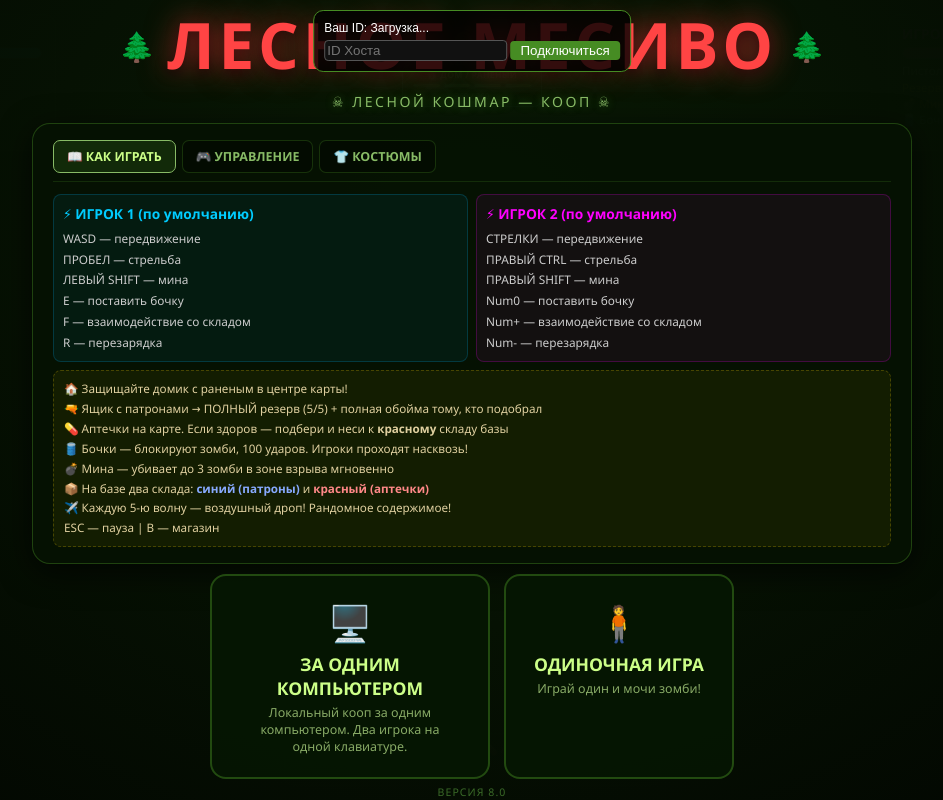
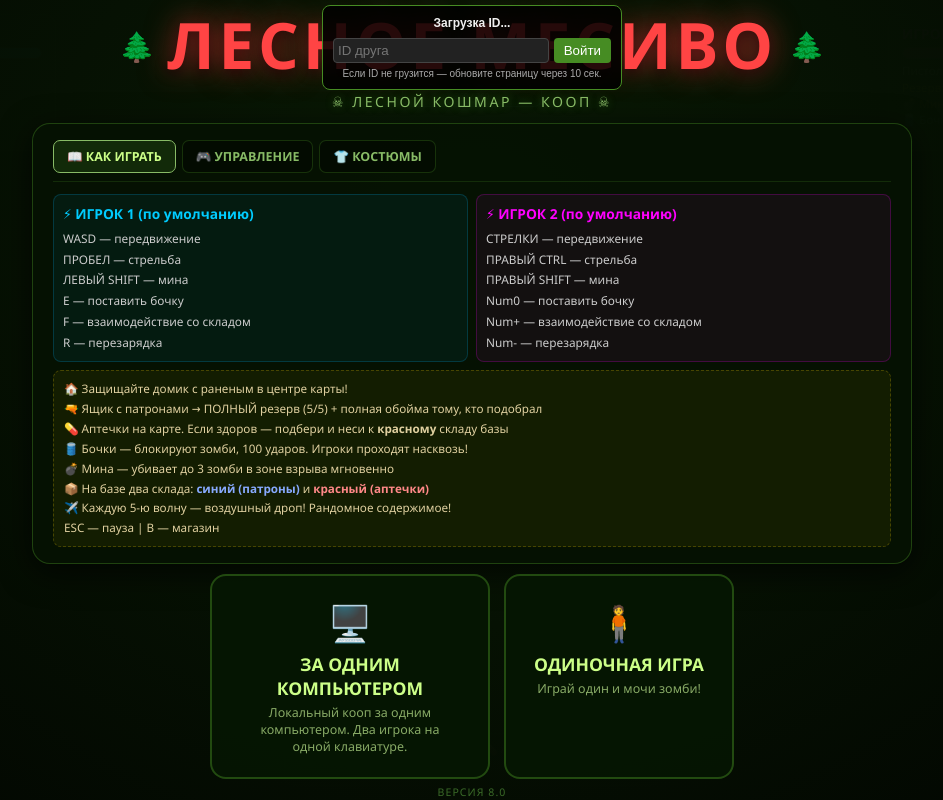
Before and after one commit to maks1337X/Zombi-Game, a plain HTML site: page index.html in a window 1280 px wide. Shown: the whole page, without its empty margins (168-1111 px from the left). Drawn offline with Linux system fonts and the light colour scheme; a script that the page names is missing.

Commit message:
Update index.html

```diff
--- a/index.html
+++ b/index.html
@@ -8,12 +8,13 @@
     <script src="https://unpkg.com/peerjs@1.5.2/dist/peerjs.min.js"></script>
 </head>
 <body>
-    <div id="mp-ui" style="position:fixed; top:10px; left:50%; transform:translateX(-50%); z-index:1000; background:rgba(0,0,0,0.8); padding:10px; border-radius:10px; border:1px solid #468c23; color:white; font-family:sans-serif; font-size:12px;">
-    <div id="mp-my-id">Ваш ID: Загрузка...</div>
-    <div style="margin-top:5px;">
-        <input type="text" id="peer-id-input" placeholder="ID Хоста" style="background:#111; color:#fff; border:1px solid #555; padding:2px;">
-        <button onclick="connectAsClient()" style="cursor:pointer; background:#468c23; border:none; color:white; padding:2px 10px;">Подключиться</button>
+   <div id="mp-ui" style="position:fixed; top:5px; left:50%; transform:translateX(-50%); z-index:9999; background:rgba(0,0,0,0.85); padding:10px; border:1px solid #468c23; border-radius:8px; color:white; font-family:sans-serif; font-size:12px; width:300px; text-align:center;">
+    <div id="mp-my-id" style="font-weight:bold; color:#f0f0f0;">Загрузка ID...</div>
+    <div style="margin-top:8px; display:flex; gap:5px;">
+        <input type="text" id="peer-id-input" placeholder="ID друга" style="flex:1; background:#222; color:#fff; border:1px solid #444; padding:4px;">
+        <button onclick="connectAsClient()" style="background:#468c23; border:none; color:white; padding:4px 10px; cursor:pointer; border-radius:4px;">Войти</button>
     </div>
+    <div style="font-size:10px; color:#aaa; margin-top:5px;">Если ID не грузится — обновите страницу через 10 сек.</div>
 </div>
     <div id="ui-menu" class="overlay">
  <div style="text-align:center;width:min(880px,calc(100vw - 12px));">
```
